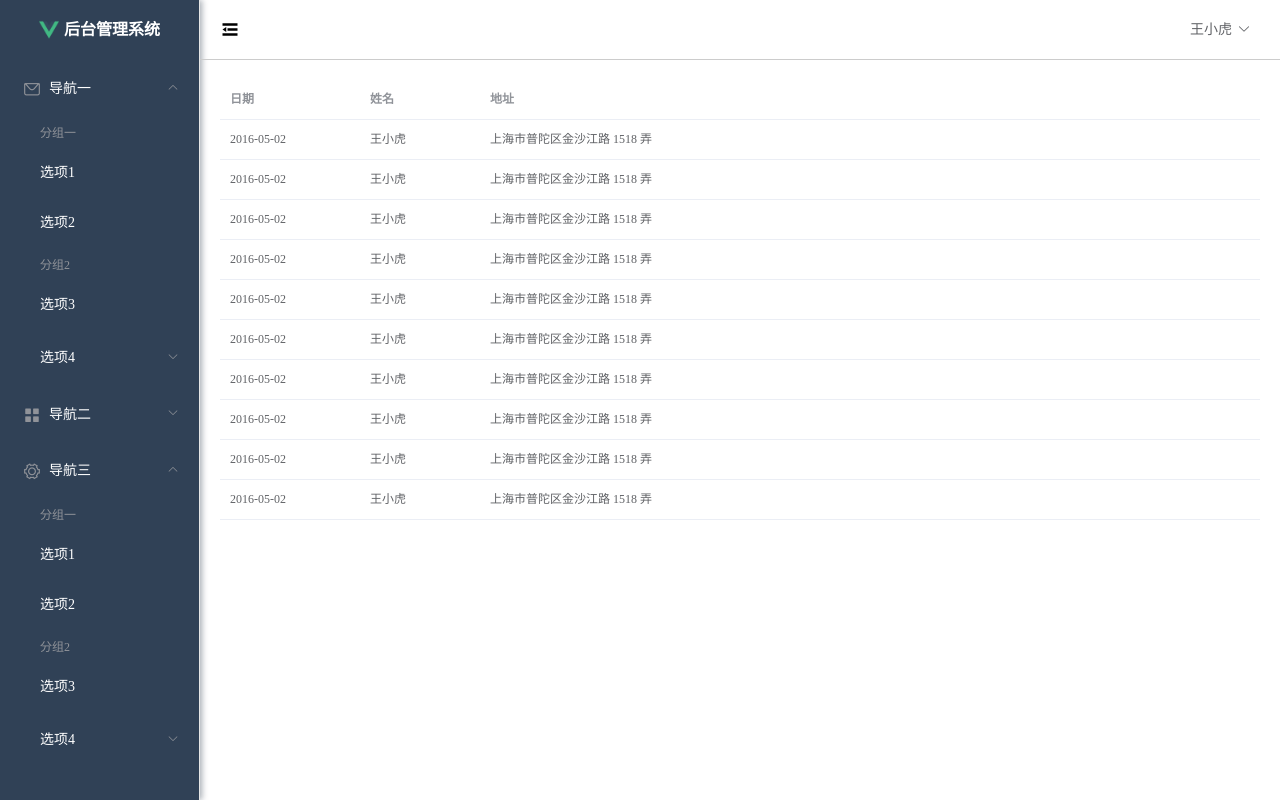
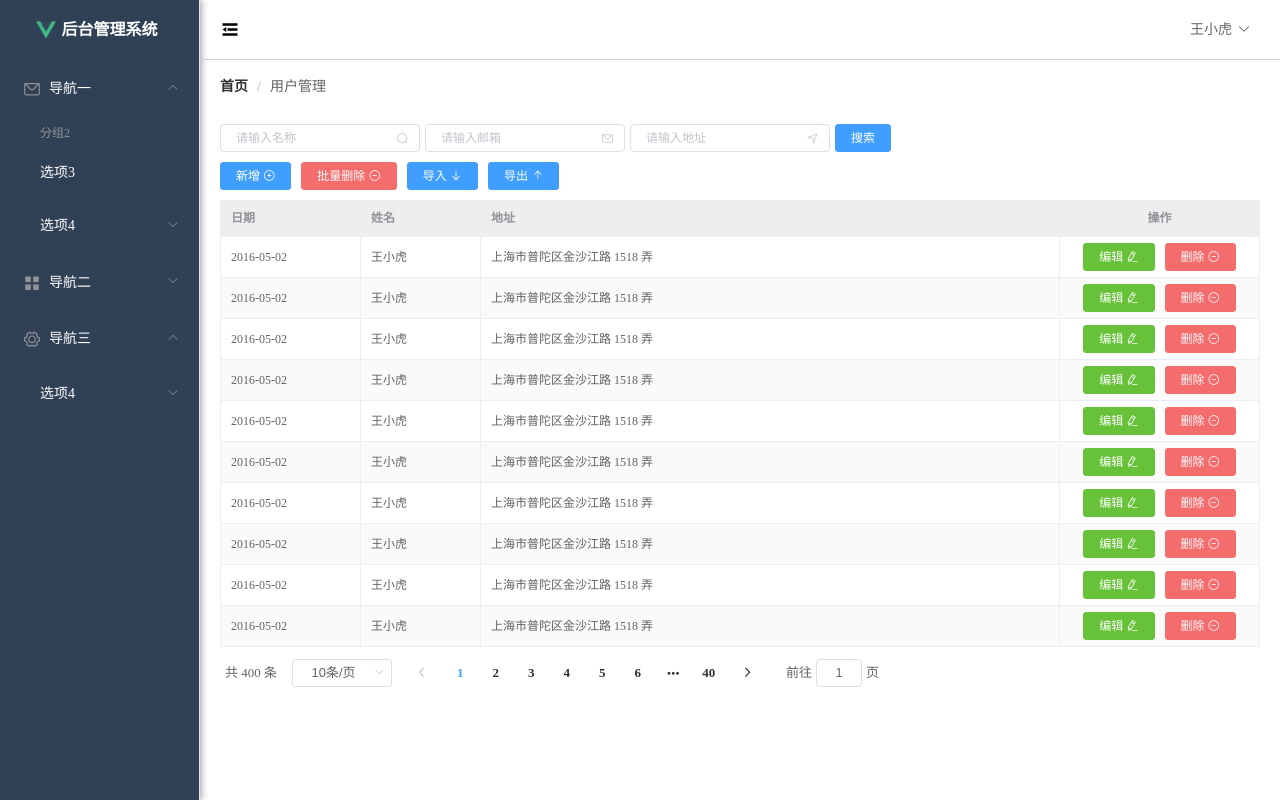
Before and after one commit to codeshallow/vue, a Vue app: page / in a window 1280 px wide. Built offline with nearby package versions, Linux system fonts and the light colour scheme.

Commit message:
Vue页面主体布局完善

```diff
--- a/src/assets/gloable.css
+++ b/src/assets/gloable.css
@@ -3,3 +3,15 @@
     padding: 0;
     box-sizing: border-box;
 }
+
+.ml-5 {
+    margin-left: 5px;
+}
+
+.mr-5 {
+    margin-right: 5px;
+}
+
+.pd-10 {
+    padding: 10px 0;
+}
--- a/src/main.js
+++ b/src/main.js
@@ -7,7 +7,7 @@ import './assets/gloable.css'
 
 Vue.config.productionTip = false
 
-Vue.use(ElementUI, { size: "small" });
+Vue.use(ElementUI, { size: "mini" });
 
 new Vue({
     router,
--- a/src/views/Home.vue
+++ b/src/views/Home.vue
@@ -1,6 +1,7 @@
 <template>
   <el-container style="min-height: 100vh">
-    <el-aside :width="sideWidth + 'px'" style="background-color: rgb(238, 241, 246); box-shadow: 2px 0 6px rgb(0 21 41 / 35%);">
+
+    <el-aside :width="sideWidth + 'px'" style="box-shadow: 2px 0 6px rgb(0 21 41 / 35%);">
       <el-menu :default-openeds="['1', '3']" style="min-height: 100%; overflow-x: hidden"
                background-color="rgb(48, 65, 86)"
                text-color="#fff"
@@ -9,7 +10,7 @@
                :collapse="isCollapse"
       >
         <div style="height: 60px; line-height: 60px; text-align: center">
-          <img src="../assets/logo.png" alt="" style="width: 20px; position: relative; top: 5px; margin-right: 5px">
+          <img src="../assets/logo.png" alt="" style="width: 20px; position: relative; top: 5px; right: 5px">
           <b style="color: white" v-show="logoTextShow">后台管理系统</b>
         </div>
         <el-submenu index="1">
@@ -17,11 +18,6 @@
             <i class="el-icon-message"></i>
             <span slot="title">导航一</span>
           </template>
-          <el-menu-item-group>
-            <template slot="title">分组一</template>
-            <el-menu-item index="1-1">选项1</el-menu-item>
-            <el-menu-item index="1-2">选项2</el-menu-item>
-          </el-menu-item-group>
           <el-menu-item-group title="分组2">
             <el-menu-item index="1-3">选项3</el-menu-item>
           </el-menu-item-group>
@@ -35,14 +31,6 @@
             <i class="el-icon-menu"></i>
             <span slot="title">导航二</span>
           </template>
-          <el-menu-item-group>
-            <template slot="title">分组一</template>
-            <el-menu-item index="2-1">选项1</el-menu-item>
-            <el-menu-item index="2-2">选项2</el-menu-item>
-          </el-menu-item-group>
-          <el-menu-item-group title="分组2">
-            <el-menu-item index="2-3">选项3</el-menu-item>
-          </el-menu-item-group>
           <el-submenu index="2-4">
             <template slot="title">选项4</template>
             <el-menu-item index="2-4-1">选项4-1</el-menu-item>
@@ -53,14 +41,6 @@
             <i class="el-icon-setting"></i>
             <span slot="title">导航三</span>
           </template>
-          <el-menu-item-group>
-            <template slot="title">分组一</template>
-            <el-menu-item index="3-1">选项1</el-menu-item>
-            <el-menu-item index="3-2">选项2</el-menu-item>
-          </el-menu-item-group>
-          <el-menu-item-group title="分组2">
-            <el-menu-item index="3-3">选项3</el-menu-item>
-          </el-menu-item-group>
           <el-submenu index="3-4">
             <template slot="title">选项4</template>
             <el-menu-item index="3-4-1">选项4-1</el-menu-item>
@@ -70,30 +50,65 @@
     </el-aside>
 
     <el-container>
-
       <el-header style="font-size: 12px; border-bottom: 1px solid #ccc; line-height: 60px; display: flex">
         <div style="flex: 1; font-size: 20px">
           <span :class="collapseBtnClass" style="cursor: pointer" @click="collapse"></span>
         </div>
         <el-dropdown style="width: 70px; cursor: pointer">
           <span>王小虎</span><i class="el-icon-arrow-down" style="margin-left: 5px"></i>
-          <el-dropdown-menu slot="dropdown">
-            <el-dropdown-item>个人信息</el-dropdown-item>
-            <el-dropdown-item>退出</el-dropdown-item>
+          <el-dropdown-menu slot="dropdown" >
+            <el-dropdown-item style="font-size: 14px; padding: 5px 0">个人信息</el-dropdown-item>
+            <el-dropdown-item style="font-size: 14px; padding: 5px 0">退出</el-dropdown-item>
           </el-dropdown-menu>
         </el-dropdown>
 
       </el-header>
 
       <el-main>
-        <el-table :data="tableData">
+        <div style="margin-bottom: 30px">
+          <el-breadcrumb separator="/">
+            <el-breadcrumb-item :to="{ path: '/' }">首页</el-breadcrumb-item>
+            <el-breadcrumb-item>用户管理</el-breadcrumb-item>
+          </el-breadcrumb>
+        </div>
+
+        <div style="margin: 10px 0">
+          <el-input style="width: 200px" placeholder="请输入名称" suffix-icon="el-icon-search"></el-input>
+          <el-input style="width: 200px" placeholder="请输入邮箱" suffix-icon="el-icon-message" class="ml-5"></el-input>
+          <el-input style="width: 200px" placeholder="请输入地址" suffix-icon="el-icon-position" class="ml-5"></el-input>
+          <el-button class="ml-5" type="primary">搜索</el-button>
+        </div>
+
+        <div style="margin: 10px 0">
+          <el-button type="primary">新增 <i class="el-icon-circle-plus-outline"></i></el-button>
+          <el-button type="danger">批量删除 <i class="el-icon-remove-outline"></i></el-button>
+          <el-button type="primary">导入 <i class="el-icon-bottom"></i></el-button>
+          <el-button type="primary">导出 <i class="el-icon-top"></i></el-button>
+        </div>
+
+        <el-table :data="tableData" border stripe :header-cell-class-name="headerBg">
           <el-table-column prop="date" label="日期" width="140">
           </el-table-column>
           <el-table-column prop="name" label="姓名" width="120">
           </el-table-column>
           <el-table-column prop="address" label="地址">
           </el-table-column>
+          <el-table-column label="操作"  width="200" align="center">
+            <template slot-scope="scope">
+              <el-button type="success">编辑 <i class="el-icon-edit"></i></el-button>
+              <el-button type="danger">删除 <i class="el-icon-remove-outline"></i></el-button>
+            </template>
+          </el-table-column>
         </el-table>
+        <div style="padding: 10px 0">
+          <el-pagination
+
+              :page-sizes="[5, 10, 15, 20]"
+              :page-size="10"
+              layout="total, sizes, prev, pager, next, jumper"
+              :total="400">
+          </el-pagination>
+        </div>
       </el-main>
 
     </el-container>
@@ -116,7 +131,8 @@ export default {
       collapseBtnClass: 'el-icon-s-fold',
       isCollapse: false,
       sideWidth: 200,
-      logoTextShow: true
+      logoTextShow: true,
+      headerBg: 'headerBg'
     }
   },
   methods: {
@@ -135,3 +151,9 @@ export default {
   }
 }
 </script>
+
+<style>
+.headerBg {
+  background: #eee!important;
+}
+</style>
```
